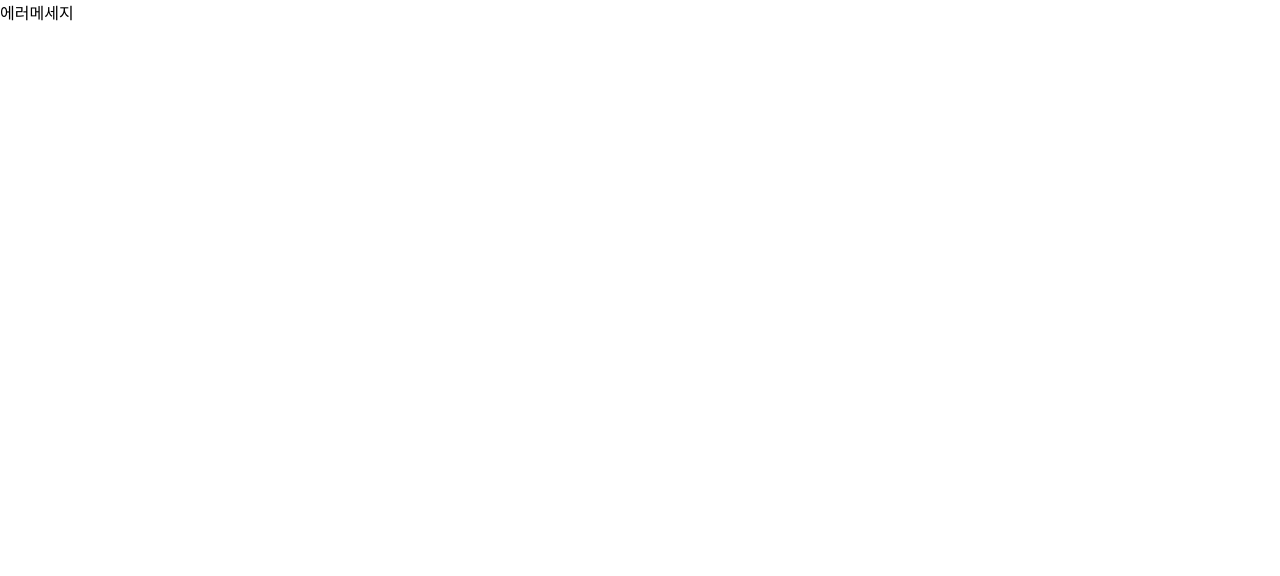
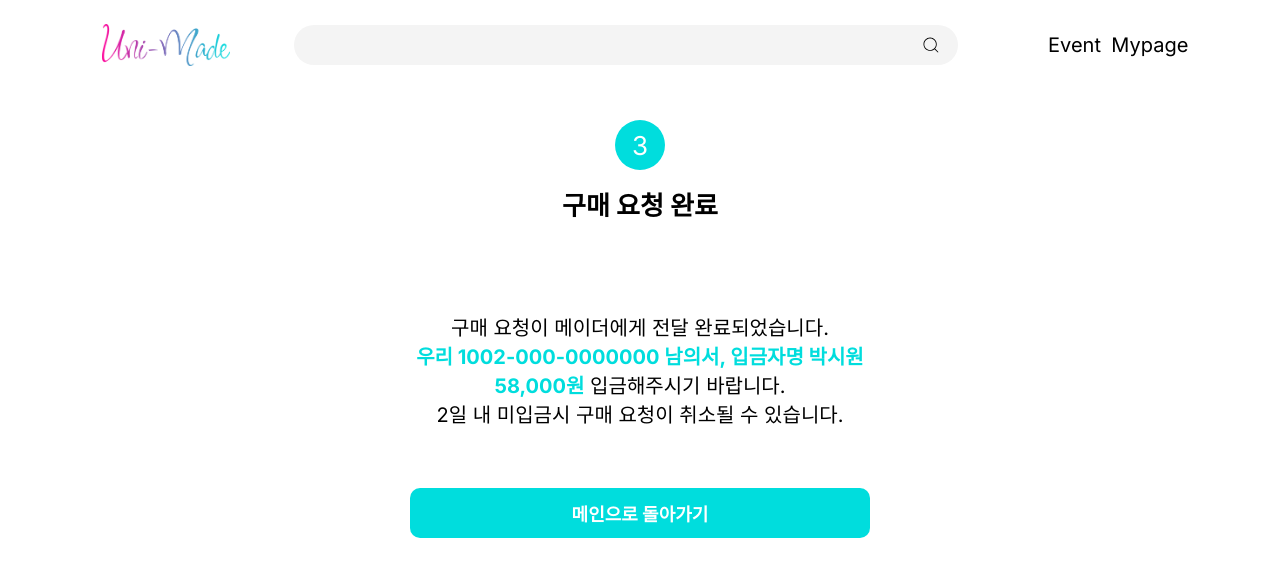
Before and after one commit to Uni-Made/FE, a React (Vite) app in the folder FE/: page /product/1/purchase/success in a window 1280 px wide. Before the commit this address had no page. Shown: the top 576 px of the page. Built offline with nearby package versions, Linux system fonts and the light colour scheme.

Commit message:
Feat: Purchase Form Success 페이지 디자인 구현

```diff
--- /dev/null
+++ b/FE/src/pages/Purchase/PurchaseFormSuccessPage.jsx
@@ -0,0 +1,28 @@
+import React from "react";
+import * as S from "./PurchaseFormSuccessPage.style";
+import Navbar from "../ProductList/components/Navbar";
+
+function PurchaseFormSuccessPage() {
+  return (
+    <S.Container>
+      <Navbar />
+      <S.HeaderBox>
+        <S.HeaderIconBox>
+          <S.HeaderBoxIcon>3</S.HeaderBoxIcon>
+        </S.HeaderIconBox>
+        <S.HeaderBoxText>구매 요청 완료</S.HeaderBoxText>
+      </S.HeaderBox>
+      <S.MainBox>
+        <p>구매 요청이 메이더에게 전달 완료되었습니다.</p>
+        <p>
+          <span>우리 1002-000-0000000 남의서, 입금자명 박시원 58,000원</span>{" "}
+          입금해주시기 바랍니다.
+        </p>
+        <p>2일 내 미입금시 구매 요청이 취소될 수 있습니다.</p>
+      </S.MainBox>
+      <S.ReturnButton>메인으로 돌아가기</S.ReturnButton>
+    </S.Container>
+  );
+}
+
+export default PurchaseFormSuccessPage;
--- /dev/null
+++ b/FE/src/pages/Purchase/PurchaseFormSuccessPage.style.js
@@ -0,0 +1,77 @@
+import styled from "styled-components";
+
+const Container = styled.div`
+  display: flex;
+  flex-direction: column;
+  align-items: center;
+  width: calc(100vw-17px);
+  /* height: 100vh; */
+  gap: 5vh;
+`;
+const HeaderBox = styled.div`
+  display: flex;
+  flex-direction: column;
+  align-items: center;
+  gap: 15px;
+`;
+const HeaderIconBox = styled.div`
+  display: flex;
+  justify-content: center;
+  align-items: center;
+
+  width: 50px;
+  height: 50px;
+  background-color: rgba(0, 221, 221, 1);
+  border-radius: 100%;
+`;
+const HeaderBoxIcon = styled.div`
+  color: white;
+  font-size: 26px;
+`;
+const HeaderBoxText = styled.div`
+  font-size: 26px;
+  font-weight: 600;
+`;
+
+const MainBox = styled.div`
+  width: 40%;
+  margin-top: 50px;
+  margin-bottom: 20px;
+  display: flex;
+  flex-direction: column;
+  justify-content: center;
+  align-items: center;
+  text-align: center;
+  font-size: 20px;
+  span {
+    font-weight: bold;
+    color: rgba(0, 221, 221, 1);
+  }
+`;
+
+const ReturnButton = styled.button`
+  width: 40%;
+  height: 50px;
+  border: none;
+  border-radius: 10px;
+  background-color: rgba(0, 221, 221, 1);
+  color: white;
+  font-size: 18px;
+  font-weight: 600;
+  cursor: pointer;
+  margin-bottom: 5vh;
+
+  &:hover {
+    background-color: rgba(0, 233, 233, 1);
+  }
+`;
+
+export {
+  Container,
+  HeaderBox,
+  HeaderIconBox,
+  HeaderBoxIcon,
+  HeaderBoxText,
+  MainBox,
+  ReturnButton,
+};
--- a/FE/src/pages/index.js
+++ b/FE/src/pages/index.js
@@ -7,4 +7,5 @@ export { default as MaderMyPage } from "./MaderMyPage/MaderMyPage";
 export { default as ProductDetailPage } from "./ProductDetail/ProductDetailPage";
 export { default as ProductListPage } from "./ProductList/ProductListPage";
 export { default as PurchaseFormPage } from "./Purchase/PurchaseFormPage";
+export { default as PurchaseFormSuccessPage } from "./Purchase/PurchaseFormSuccessPage";
 export { default as NotFoundPage } from "./NotFound/NotFoundPage";
--- a/FE/src/routes/Router.jsx
+++ b/FE/src/routes/Router.jsx
@@ -9,6 +9,7 @@ import {
   ProductListPage,
   ProductDetailPage,
   PurchaseFormPage,
+  PurchaseFormSuccessPage,
   NotFoundPage,
 } from "../pages";
 
@@ -26,6 +27,10 @@ const Router = [
       { path: "product/list", element: <ProductListPage /> },
       { path: "product/:productId", element: <ProductDetailPage /> },
       { path: "product/:productId/purchase", element: <PurchaseFormPage /> },
+      {
+        path: "product/:productId/purchase/success",
+        element: <PurchaseFormSuccessPage />,
+      },
     ],
     errorElement: <NotFoundPage />,
   },
```
